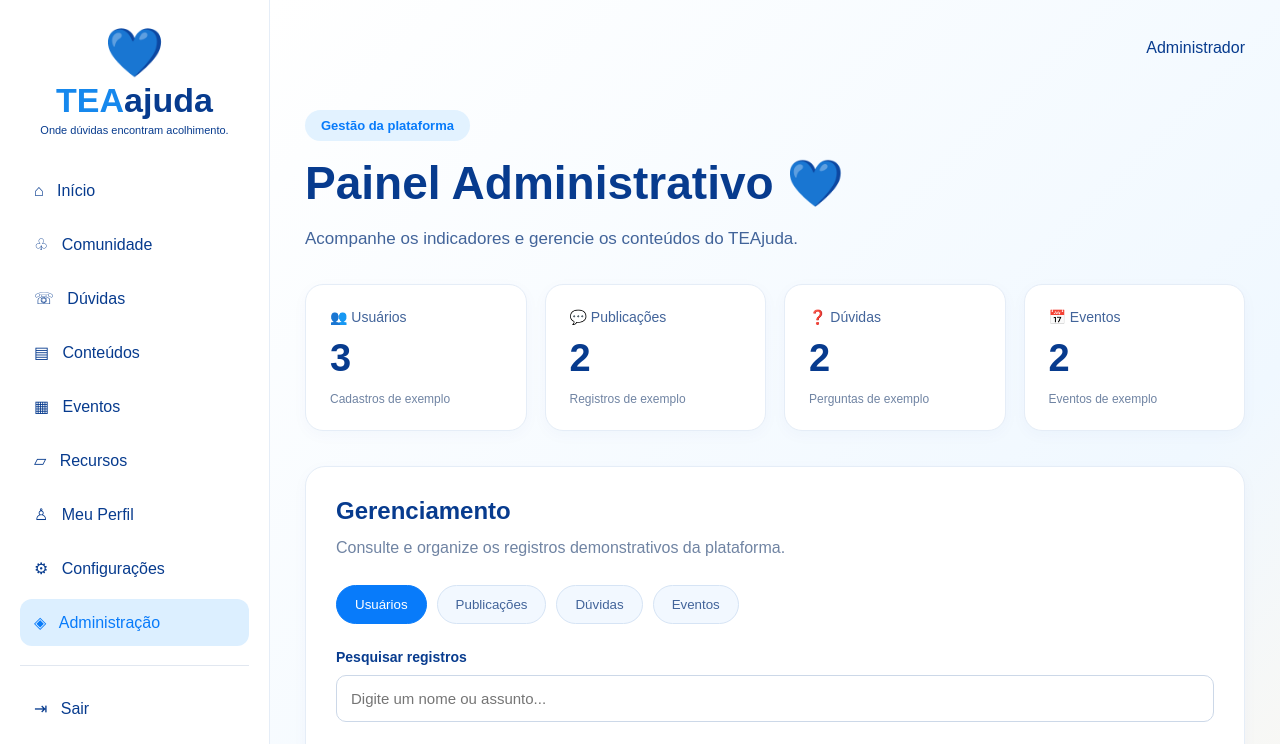
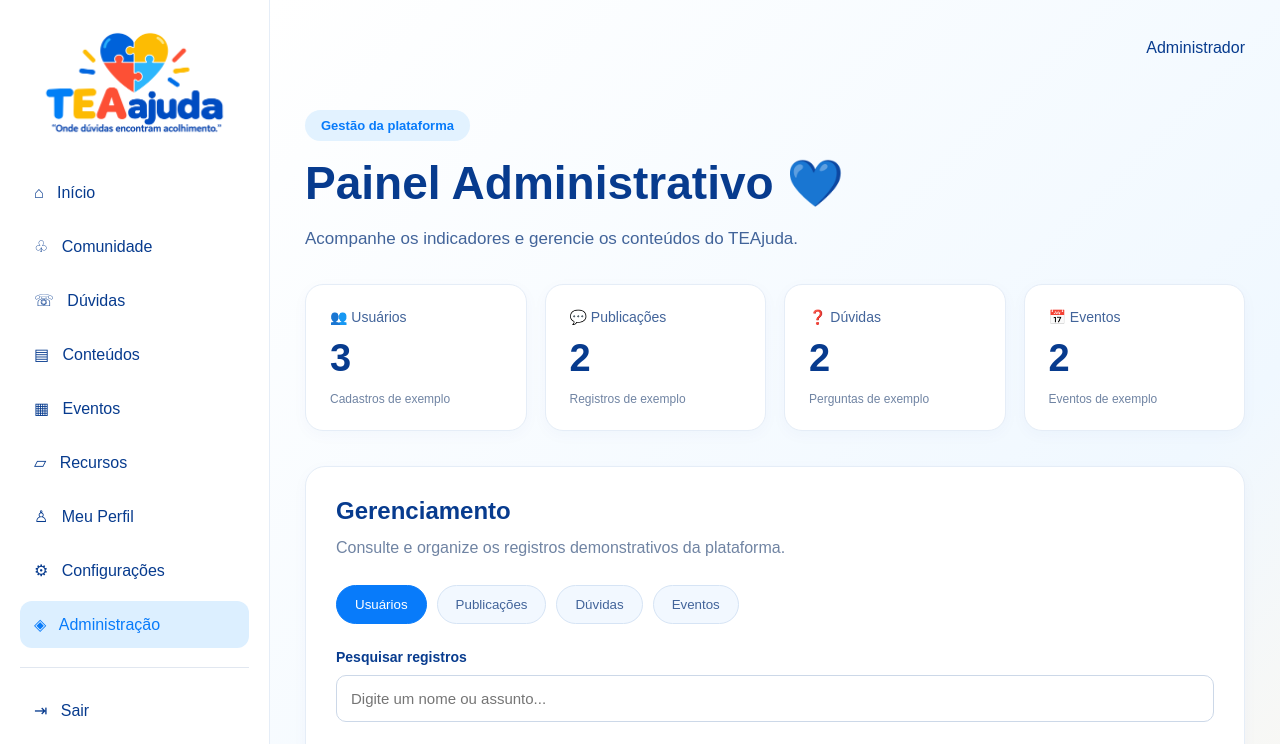
Before and after one commit to lannamoraes41-cloud/Projeto-TEA, a plain HTML site: page admin.html in a window 1280 px wide. Shown: the top 744 px of the page. Drawn offline with Linux system fonts and the light colour scheme.

Commit message:
Acrescentei logotipo em todas as paginas

```diff
--- a/admin.html
+++ b/admin.html
@@ -19,11 +19,15 @@
 
     <!-- MENU LATERAL -->
     <aside class="menu-lateral">
-        <div class="logo">
-            <div class="simbolo">💙</div>
-            <h1><span>TEA</span>ajuda</h1>
-            <small>Onde dúvidas encontram acolhimento.</small>
-        </div>
+
+<div class="logo">
+    <img
+        src="img/logo-TEAajuda.png"
+        alt="TEAjuda - Onde dúvidas encontram acolhimento"
+        class="logo-oficial"
+    >
+</div>
+
 
         <nav class="navegacao">
             <a href="inicio.html">⌂ &nbsp; Início</a>
--- a/inicio.css
+++ b/inicio.css
@@ -310,3 +310,19 @@ footer {
         grid-template-columns: 1fr;
     }
 }
+
+/* LOGOTIPO OFICIAL - TODAS AS PÁGINAS */
+
+.menu-lateral .logo-oficial {
+    display: block;
+    width: 100%;
+    max-width: 230px;
+    height: auto;
+    margin: 0 auto;
+    object-fit: contain;
+}
+
+.menu-lateral .logo {
+    text-align: center;
+    margin-bottom: 30px;
+}
```
Also changed, not shown: comunidade.html (+9 -7 lines), configuracoes.html (+9 -5 lines), conteudos.html (+9 -5 lines), duvidas.html (+9 -7 lines), eventos.html (+9 -5 lines), perfil.html (+9 -5 lines), recursos.html (+9 -5 lines), script.js (+36 -0 lines).
